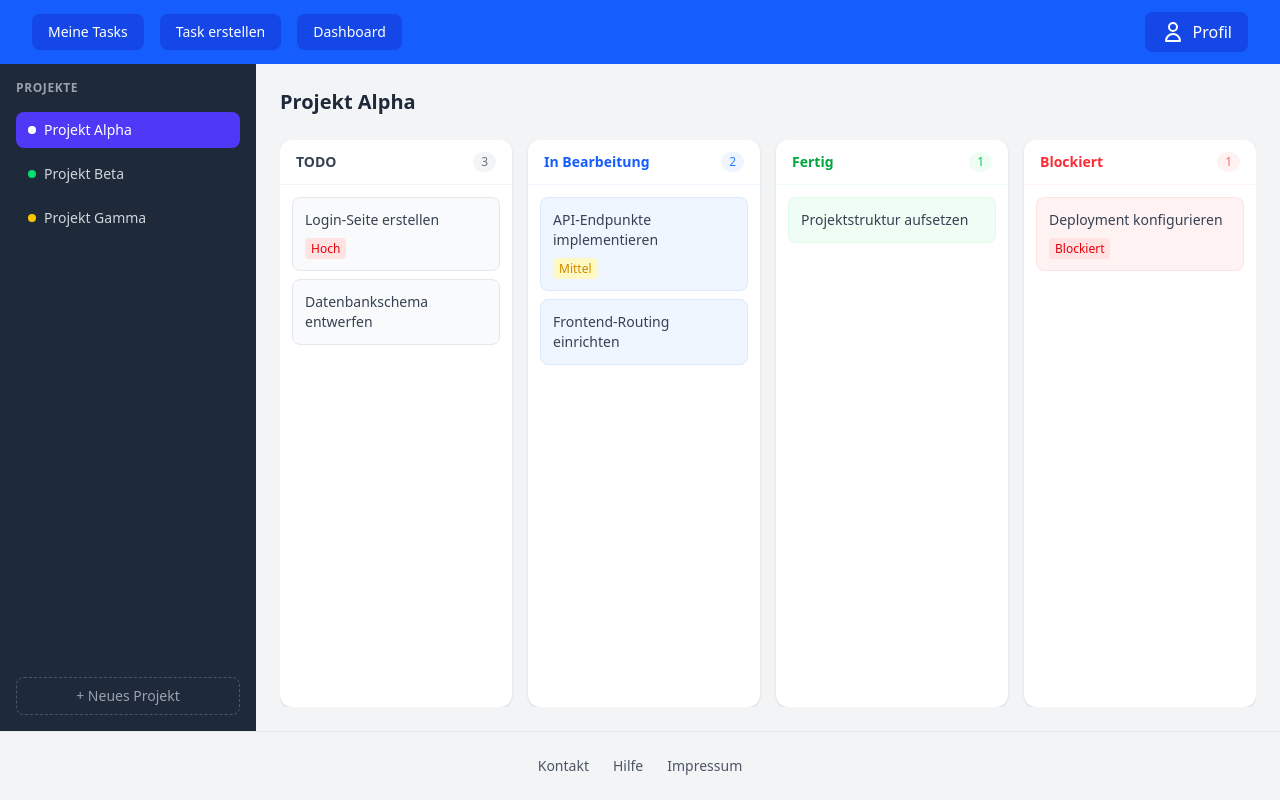
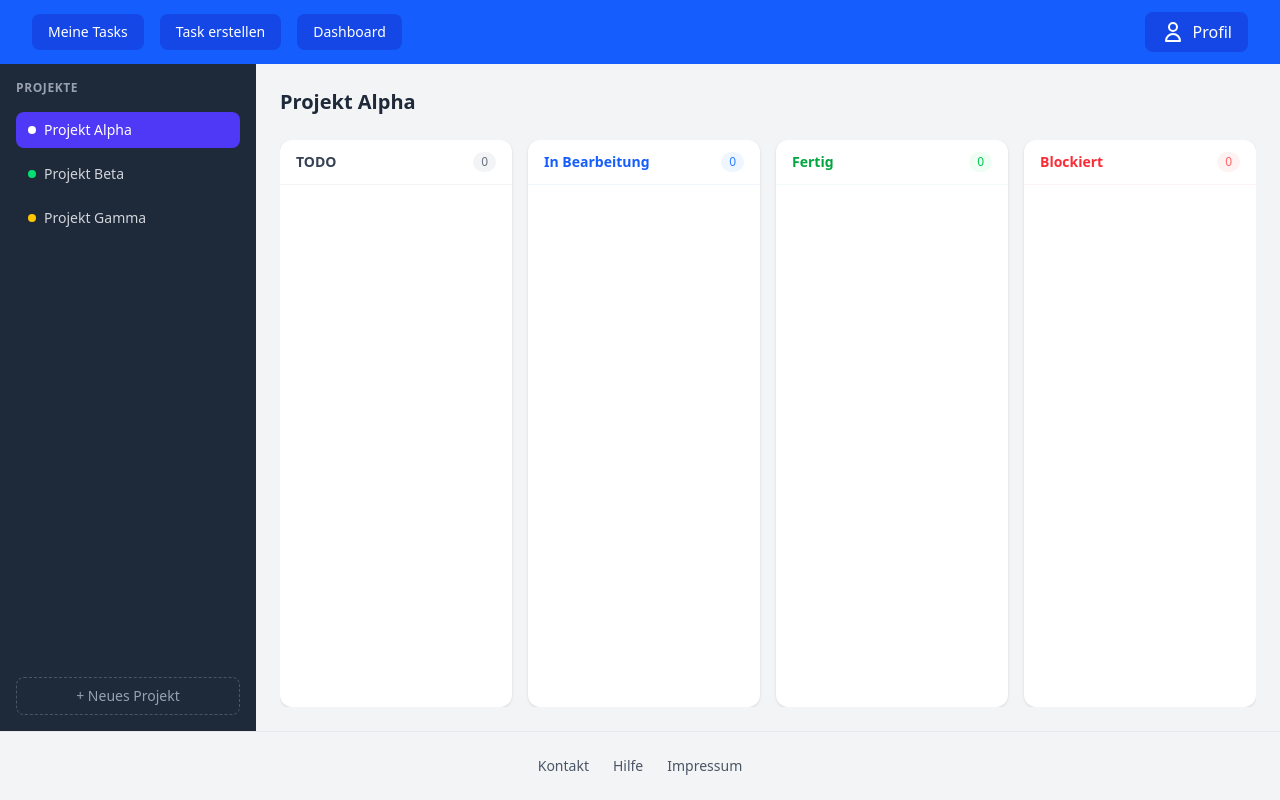
Before and after one commit to ChristianW12/verteilte-systeme-programm, an Angular app in the folder frontend/frontend-app/: page /dashboard in a window 1280 px wide. Built offline with nearby package versions, Linux system fonts and the light colour scheme.

Commit message:
removing dummie tasks

```diff
--- a/frontend/frontend-app/src/app/pages/dashboard/dashboard.html
+++ b/frontend/frontend-app/src/app/pages/dashboard/dashboard.html
@@ -34,64 +34,38 @@
       <div class="flex-1 min-w-48 bg-white rounded-xl shadow-sm flex flex-col">
         <div class="flex items-center justify-between px-4 py-3 border-b border-gray-100 shrink-0">
           <span class="text-sm font-semibold text-gray-700">TODO</span>
-          <span class="text-xs bg-gray-100 text-gray-500 rounded-full px-2 py-0.5">3</span>
+          <span class="text-xs bg-gray-100 text-gray-500 rounded-full px-2 py-0.5">0</span>
         </div>
-        <div class="p-3 flex flex-col gap-2 overflow-y-auto flex-1">
-          <div class="bg-gray-50 border border-gray-200 rounded-lg p-3 text-sm text-gray-700 hover:shadow transition cursor-pointer">
-            Login-Seite erstellen
-            <div class="mt-2"><span class="text-xs bg-red-100 text-red-600 rounded px-1.5 py-0.5">Hoch</span></div>
-          </div>
-          <div class="bg-gray-50 border border-gray-200 rounded-lg p-3 text-sm text-gray-700 hover:shadow transition cursor-pointer">
-            Datenbankschema entwerfen
-          </div>
-        </div>
+        <div class="p-3 flex flex-col gap-2 overflow-y-auto flex-1"></div>
       </div>
 
       <!-- In Bearbeitung -->
       <div class="flex-1 min-w-48 bg-white rounded-xl shadow-sm flex flex-col">
         <div class="flex items-center justify-between px-4 py-3 border-b border-blue-50 shrink-0">
           <span class="text-sm font-semibold text-blue-600">In Bearbeitung</span>
-          <span class="text-xs bg-blue-50 text-blue-500 rounded-full px-2 py-0.5">2</span>
+          <span class="text-xs bg-blue-50 text-blue-500 rounded-full px-2 py-0.5">0</span>
         </div>
-        <div class="p-3 flex flex-col gap-2 overflow-y-auto flex-1">
-          <div class="bg-blue-50 border border-blue-100 rounded-lg p-3 text-sm text-gray-700 hover:shadow transition cursor-pointer">
-            API-Endpunkte implementieren
-            <div class="mt-2"><span class="text-xs bg-yellow-100 text-yellow-600 rounded px-1.5 py-0.5">Mittel</span></div>
-          </div>
-          <div class="bg-blue-50 border border-blue-100 rounded-lg p-3 text-sm text-gray-700 hover:shadow transition cursor-pointer">
-            Frontend-Routing einrichten
-          </div>
-        </div>
+        <div class="p-3 flex flex-col gap-2 overflow-y-auto flex-1"></div>
       </div>
 
       <!-- Fertig -->
       <div class="flex-1 min-w-48 bg-white rounded-xl shadow-sm flex flex-col">
         <div class="flex items-center justify-between px-4 py-3 border-b border-green-50 shrink-0">
           <span class="text-sm font-semibold text-green-600">Fertig</span>
-          <span class="text-xs bg-green-50 text-green-500 rounded-full px-2 py-0.5">1</span>
+          <span class="text-xs bg-green-50 text-green-500 rounded-full px-2 py-0.5">0</span>
         </div>
-        <div class="p-3 flex flex-col gap-2 overflow-y-auto flex-1">
-          <div class="bg-green-50 border border-green-100 rounded-lg p-3 text-sm text-gray-700 hover:shadow transition cursor-pointer">
-            Projektstruktur aufsetzen
-          </div>
-        </div>
+        <div class="p-3 flex flex-col gap-2 overflow-y-auto flex-1"></div>
       </div>
 
       <!-- Blockiert -->
       <div class="flex-1 min-w-48 bg-white rounded-xl shadow-sm flex flex-col">
         <div class="flex items-center justify-between px-4 py-3 border-b border-red-50 shrink-0">
           <span class="text-sm font-semibold text-red-500">Blockiert</span>
-          <span class="text-xs bg-red-50 text-red-400 rounded-full px-2 py-0.5">1</span>
+          <span class="text-xs bg-red-50 text-red-400 rounded-full px-2 py-0.5">0</span>
         </div>
-        <div class="p-3 flex flex-col gap-2 overflow-y-auto flex-1">
-          <div class="bg-red-50 border border-red-100 rounded-lg p-3 text-sm text-gray-700 hover:shadow transition cursor-pointer">
-            Deployment konfigurieren
-            <div class="mt-2"><span class="text-xs bg-red-100 text-red-600 rounded px-1.5 py-0.5">Blockiert</span></div>
-          </div>
-        </div>
+        <div class="p-3 flex flex-col gap-2 overflow-y-auto flex-1"></div>
       </div>
 
     </div>
   </main>
-
 </div>
```
